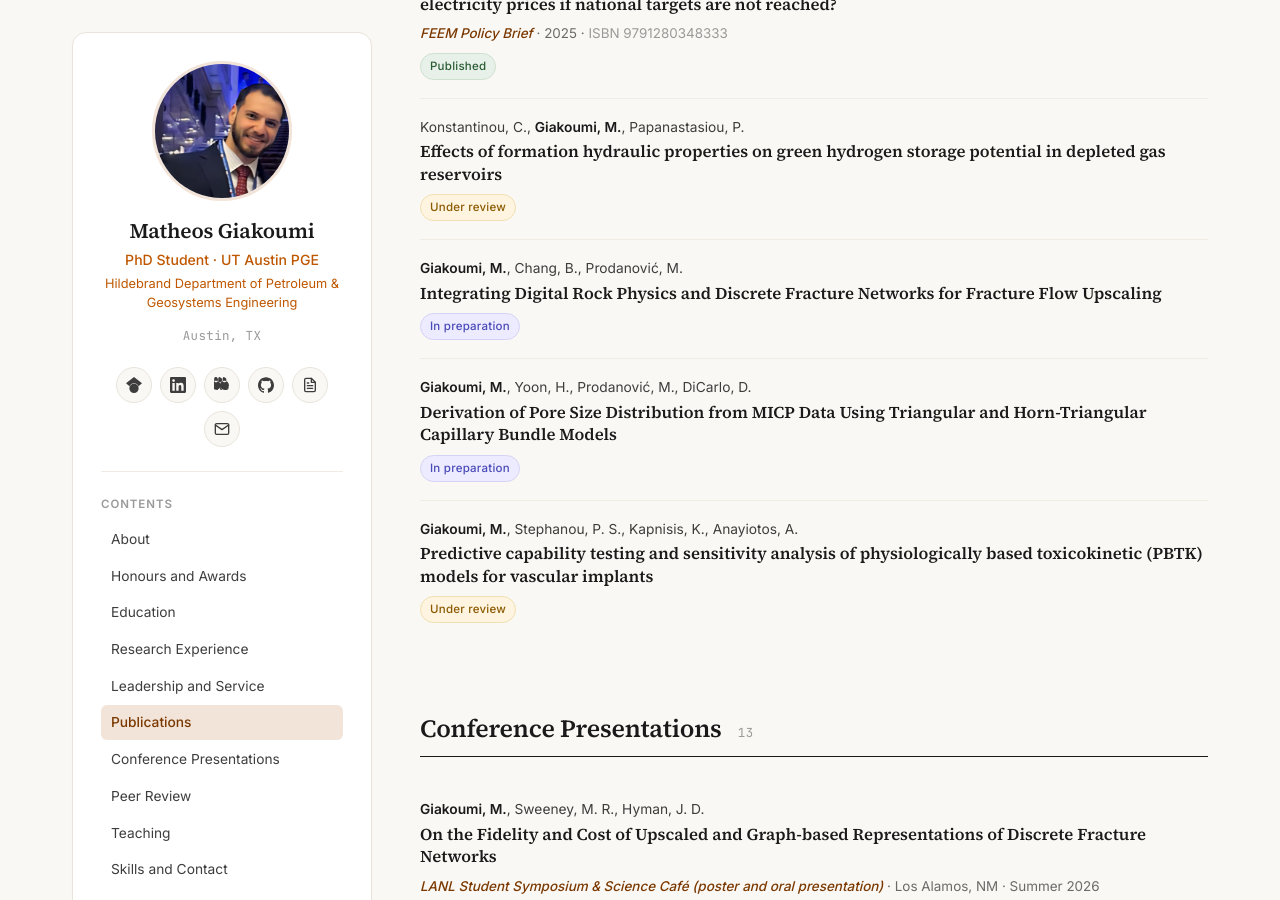
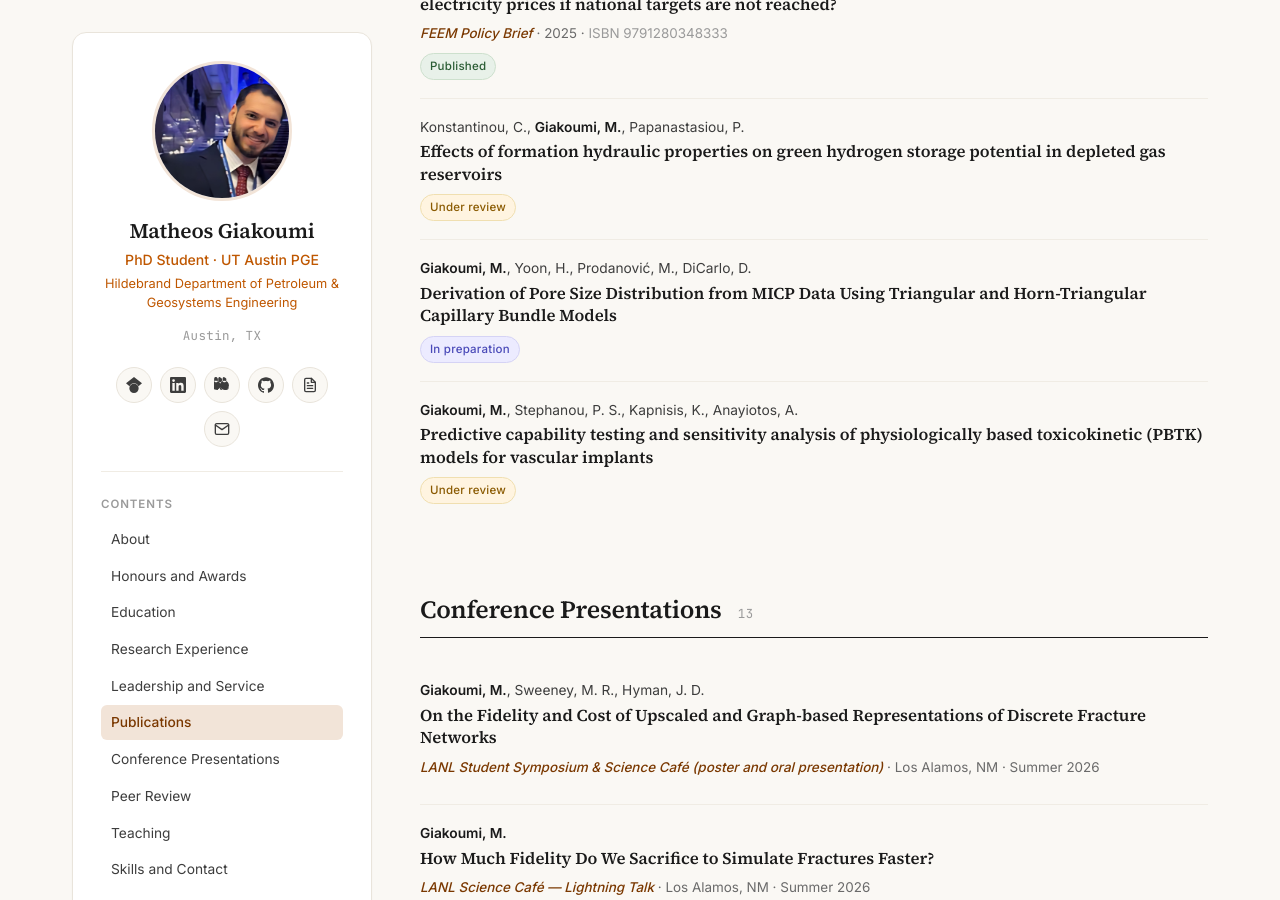
Before and after one commit to MatheosGiakoumi/matheosgiakoumi.github.io, a Jekyll site: the page built from index.md, in a window 1280 px wide and 900 px high, scrolled down 14028 px. Built offline with Jekyll 4.4.1, drawn with Linux system fonts in a browser that asks for light colours.

Commit message:
Update publications.yml

```diff
--- a/_data/publications.yml
+++ b/_data/publications.yml
@@ -19,7 +19,6 @@
   title: "Marangoni-driven drainage of elongated residual oil films: a pore-scale lattice Boltzmann study"
   status: in_preparation
 
-
 - authors: "**Giakoumi, M.**, Konstantinou, C., Ciola, E., Papanastasiou, P., Pontoni, P."
   title: "Pricing CO₂ as a Dual Commodity: Engineering-Driven Market Design for CCUS Deployment"
   venue: "Applied Energy"
@@ -28,7 +27,6 @@
   doi: "10.1016/j.apenergy.2025.127214"
   url: "https://doi.org/10.1016/j.apenergy.2025.127214"
   status: published
-  featured: true
 
 - authors: "Konstantinou, C., **Giakoumi, M.**, Angastiniotis, N., Papanastasiou, P."
   title: "A Mathematical Framework for Underground Hydrogen Storage in Reservoirs with Geo-methanation and Enhanced Gas Recovery"
@@ -39,7 +37,6 @@
   url: "https://doi.org/10.1016/j.enconman.2025.120328"
   status: published
   corresponding: true
-  featured: true
 
 - authors: "Konstantinou, C., **Giakoumi, M.**, Panagiotou, F. C."
   title: "A game-theoretic framework for sustainable water allocation in agriculture: Enhancing economic and water efficiency in Akrotiri district (Cyprus)"
@@ -115,10 +112,6 @@
   title: "Effects of formation hydraulic properties on green hydrogen storage potential in depleted gas reservoirs"
   status: under_review
 
-- authors: "**Giakoumi, M.**, Chang, B., Prodanović, M."
-  title: "Integrating Digital Rock Physics and Discrete Fracture Networks for Fracture Flow Upscaling"
-  status: in_preparation
-
 - authors: "**Giakoumi, M.**, Yoon, H., Prodanović, M., DiCarlo, D."
   title: "Derivation of Pore Size Distribution from MICP Data Using Triangular and Horn-Triangular Capillary Bundle Models"
   status: in_preparation
```
